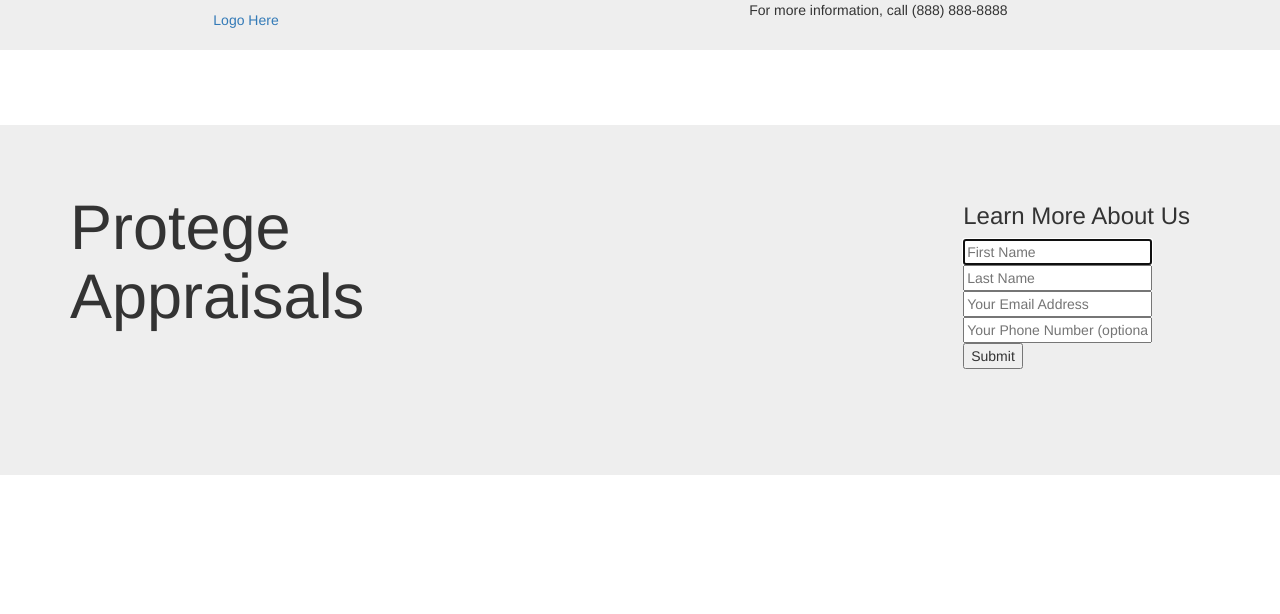
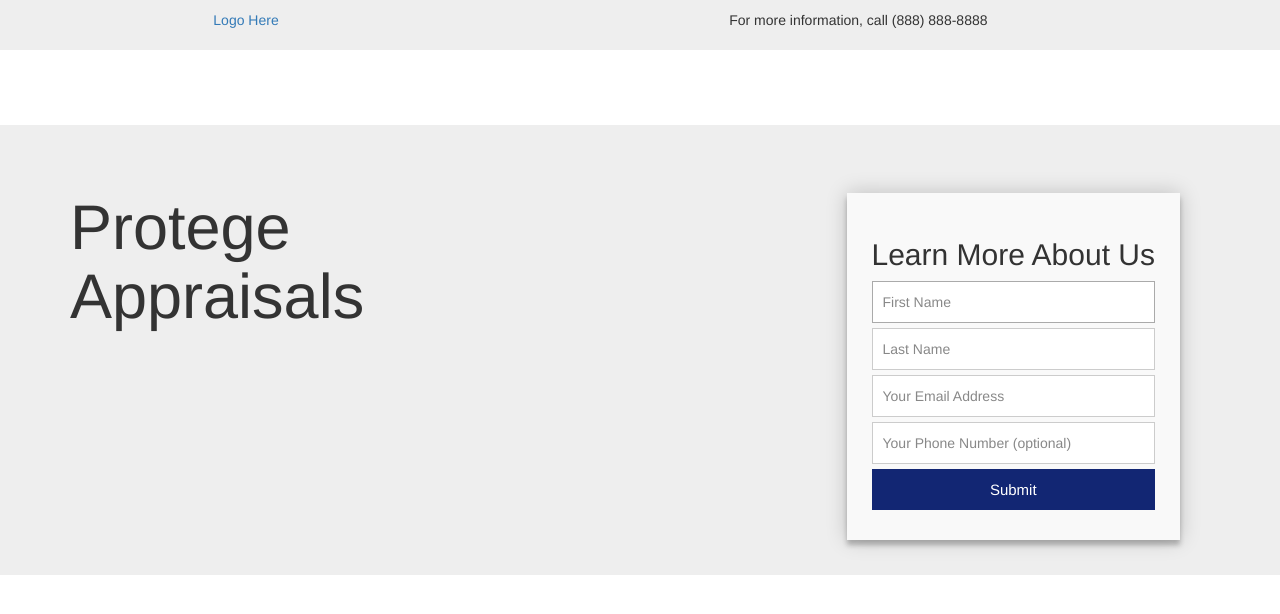
Before and after one commit to kaelymills/Protege, a PHP site: page / in a window 1280 px wide. Shown: the top 614 px of the page. Run offline with PHP 8.4, Linux system fonts and the light colour scheme; some libraries are stand-ins or nearby versions.

Commit message:
style form

```diff
--- a/assets/css/style.css
+++ b/assets/css/style.css
@@ -6,19 +6,125 @@
 
 #brandLogo {
   padding: 10px;
-  margin-right: 20px;
+}
+
+#callNow {
+  padding: 10px;
+  color: 122673;
 }
 
 
 .jumbotron {
   margin-top: 75px;
-  height: 350px;
+  height: 450px;
 }
 
+#contact {
+  background: #F9F9F9;
+  padding: 25px;
+  box-shadow: 0 0 20px 0 rgba(0, 0, 0, 0.2), 0 5px 5px 0 rgba(0, 0, 0, 0.24);
+}
 
+#contact h3 {
+  display: block;
+  font-size: 30px;
+  font-weight: 300;
+  margin-bottom: 10px;
+}
+
+fieldset {
+  border: medium none !important;
+  /*margin: 0 0 10px;*/
+  min-width: 100%;
+  padding: 0;
+  width: 100%;
+}
+
+#contact input[type="text"],
+#contact input[type="text"],
+#contact input[type="email"],
+#contact input[type="tel"],
+#contact textarea {
+  width: 100%;
+  border: 1px solid #ccc;
+  background: #FFF;
+  margin: 0 0 5px;
+  padding: 10px;
+}
+
+#contact textarea {
+  height: 100px;
+  max-width: 100%;
+  resize: none;
+}
+
+#contact input[type="text"]:hover,
+#contact input[type="email"]:hover,
+#contact input[type="tel"]:hover,
+#contact input[type="url"]:hover,
+#contact textarea:hover {
+  -webkit-transition: border-color 0.3s ease-in-out;
+  -moz-transition: border-color 0.3s ease-in-out;
+  transition: border-color 0.3s ease-in-out;
+  border: 1px solid #aaa;
+}
+
+#contact textarea {
+  height: 100px;
+  max-width: 100%;
+  resize: none;
+}
+
+#contact button[type="submit"] {
+  cursor: pointer;
+  width: 100%;
+  border: none;
+  background: #122673;
+  color: #FFF;
+  margin: 0 0 5px;
+  padding: 10px;
+  font-size: 15px;
+}
+
+#contact button[type="submit"]:hover {
+  background: #0f2166;
+  -webkit-transition: background 0.3s ease-in-out;
+  -moz-transition: background 0.3s ease-in-out;
+  transition: background-color 0.3s ease-in-out;
+}
+
+#contact button[type="submit"]:active {
+  box-shadow: inset 0 1px 3px rgba(0, 0, 0, 0.5);
+}
+
+.copyright {
+  text-align: center;
+}
+
+#contact input:focus,
+#contact textarea:focus {
+  outline: 0;
+  border: 1px solid #aaa;
+}
+
+::-webkit-input-placeholder {
+  color: #888;
+}
+
+:-moz-placeholder {
+  color: #888;
+}
+
+::-moz-placeholder {
+  color: #888;
+}
+
+:-ms-input-placeholder {
+  color: #888;
+}
 
 #contactForm {
   float: right;
   margin-right: 10px;
-  padding: 10px;
+  padding: 20px;
 }
--- a/index.html
+++ b/index.html
@@ -53,7 +53,7 @@
 				      <input placeholder="Your Email Address" type="email" tabindex="2" required>
 				    </fieldset>
 				    <fieldset>
-				      <input placeholder="Your Phone Number (optional)" type="tel" tabindex="3" required>
+				      <input placeholder="Your Phone Number (optional)" type="tel" tabindex="3">
 				    </fieldset>
 				    <fieldset>
 				      <button name="submit" type="submit" id="contact-submit" data-submit="...Sending">Submit</button>
```
